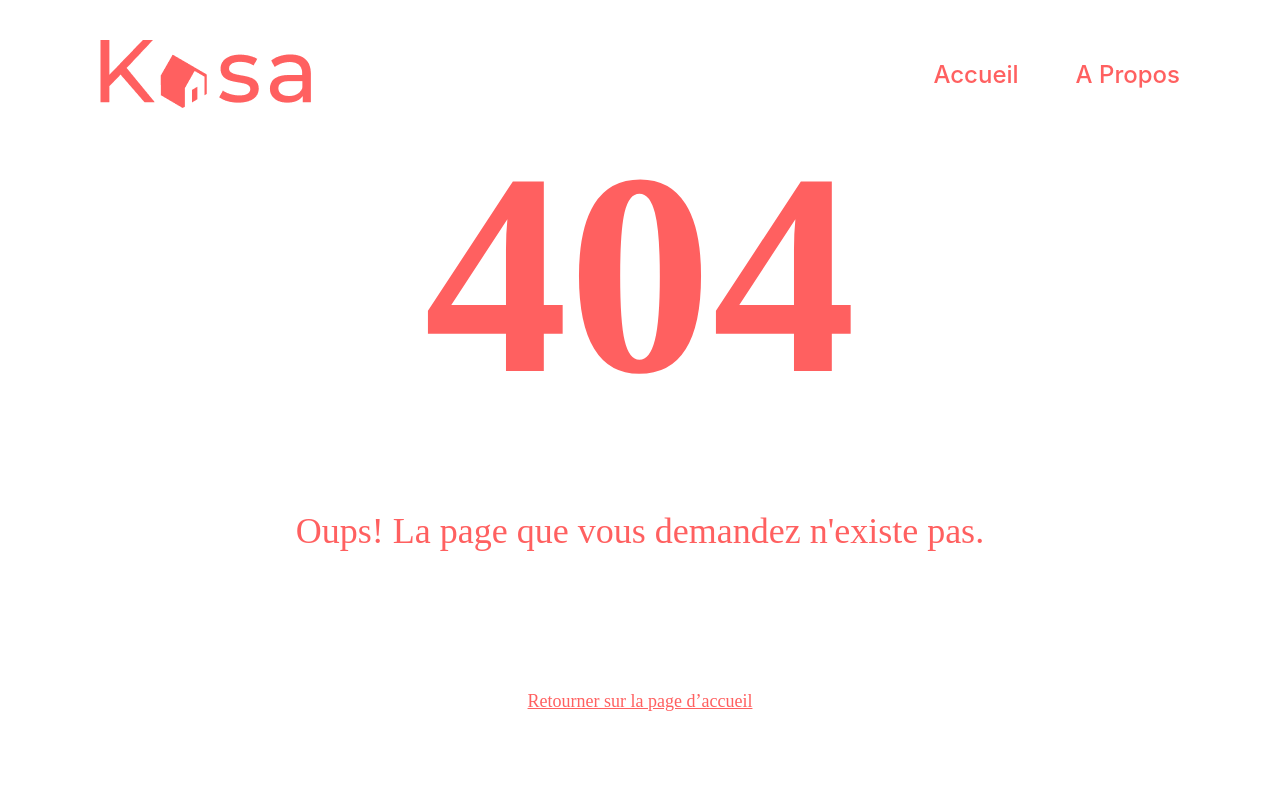
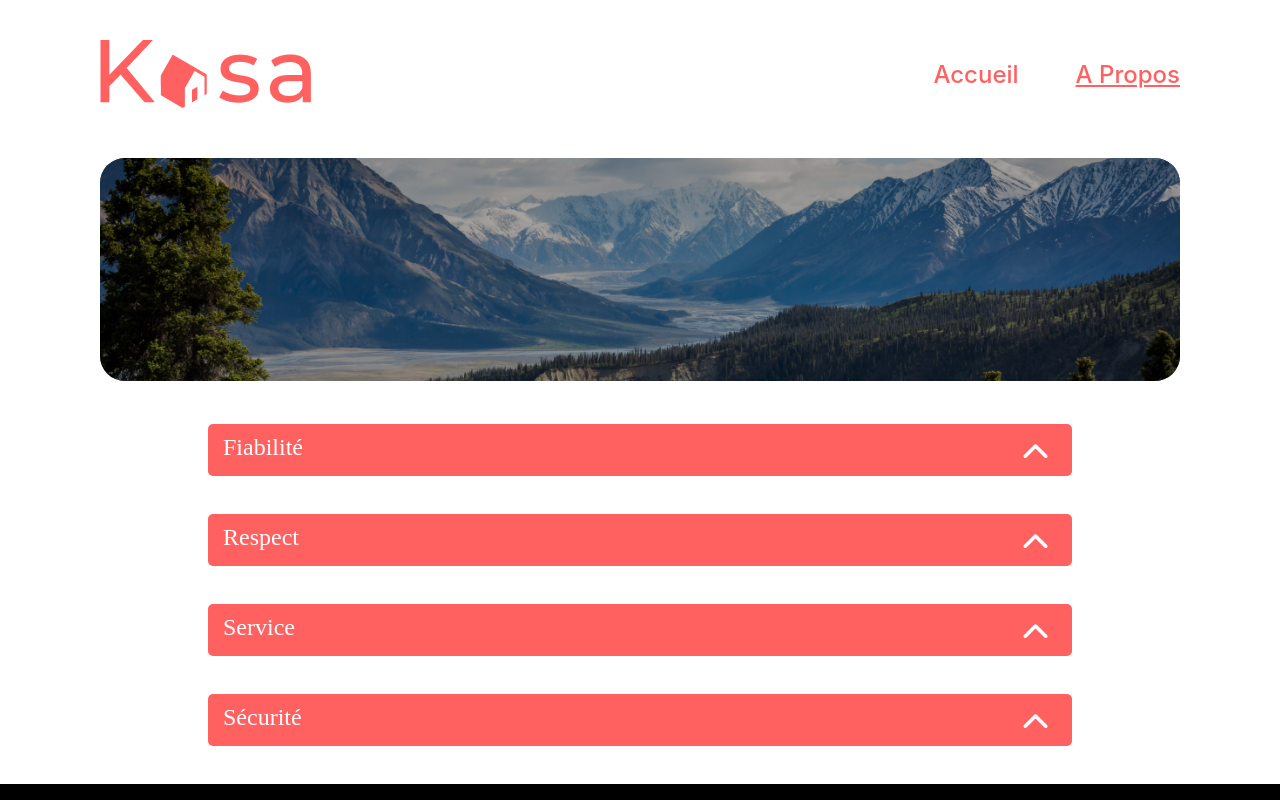
Before and after one commit to Adrien-Cros/P8-Kasa, a React (Create React App) app: page /about in a window 1280 px wide. Before the commit this address had no page. Shown: the top 800 px of the page. Built offline with nearby package versions, Linux system fonts and the light colour scheme.

Commit message:
Ajout d'un componant Collapse, amélioration de l'animation du collapse, rename de la page à propos, modification des redirection

```diff
--- /dev/null
+++ b/src/components/Collapse/Collapse.jsx
@@ -0,0 +1,40 @@
+import { useState } from 'react'
+import '../../styles/collapse.css'
+import arrow from '../../assets/arrow_back_ios-24px 2.png'
+
+function Collapse(props) {
+  const [isCollapseOpen, setCollapseOpen] = useState(false)
+
+  const toggleDropdown = () => {
+    setCollapseOpen(!isCollapseOpen)
+  }
+
+  return (
+    <section>
+      <div className="dropdown-btn">
+        <div className="dropdown-btn-item">
+          <button className="btn-dropdown">
+            {props.aboutTitle}
+            <img
+              onClick={toggleDropdown}
+              className={`arrow ${
+                isCollapseOpen ? 'arrow-active' : 'arrow-deactive'
+              }`}
+              src={arrow}
+              alt="Flèche"
+            />
+          </button>
+          <div
+            className={`dropdown-content ${
+              isCollapseOpen ? 'content-fade-in' : 'content-fade-out'
+            }`}
+          >
+            {props.aboutContent}
+          </div>
+        </div>
+      </div>
+    </section>
+  )
+}
+
+export default Collapse
--- a/src/components/Header/Header.jsx
+++ b/src/components/Header/Header.jsx
@@ -8,7 +8,7 @@ function Header() {
       <img className="logo" src={logo} alt="Logo du site Kasa" />
       <nav className="navbar">
         <NavLink to="/">Accueil</NavLink>
-        <NavLink to="/apropos">A Propos</NavLink>
+        <NavLink to="/about">A Propos</NavLink>
       </nav>
     </header>
   )
--- /dev/null
+++ b/src/data/about-info.json
@@ -0,0 +1,22 @@
+[
+  {
+    "id": 1,
+    "aboutTitle": "Fiabilité",
+    "aboutContent": "Les annonces postées sur Kasa garantissent une fiabilité totale. Les photos sont conformes aux logements, et toutes les informations sont régulièrement vérifiées par nos équipes."
+  },
+  {
+    "id": 2,
+    "aboutTitle": "Respect",
+    "aboutContent": "La bienveillance fait partie des valeurs fondatrices de Kasa. Tout comportement discriminatoire ou de perturbation du voisinage entraînera une exclusion de notre plateforme."
+  },
+  {
+    "id": 3,
+    "aboutTitle": "Service",
+    "aboutContent": "Nos équipes se tiennent à votre disposition pour vous fournir une expérience parfaite. N'hésitez pas à nous contacter si vous avez la moindre question."
+  },
+  {
+    "id": 4,
+    "aboutTitle": "Sécurité",
+    "aboutContent": "La sécurité est la priorité de Kasa. Aussi bien pour nos hôtes que pour les voyageurs, chaque logement correspond aux critères de sécurité établis par nos services. En laissant une note aussi bien à l'hôte qu'au locataire, cela permet à nos équipes de vérifier que les standards sont bien respectés. Nous organisons également des ateliers sur la sécurité domestique pour nos hôtes."
+  }
+]
--- a/src/index.jsx
+++ b/src/index.jsx
@@ -2,7 +2,7 @@ import React from 'react'
 import ReactDOM from 'react-dom'
 import './styles/index.css'
 import Home from './pages/Home/home'
-import Apropos from './pages/apropos'
+import About from './pages/about'
 import Header from './components/Header/Header'
 import Footer from './components//Footer/Footer'
 import Error from './components/Error/Error'
@@ -15,7 +15,7 @@ ReactDOM.render(
       <Header />
       <Routes>
         <Route path="/" element={<Home />} />
-        <Route path="/apropos" element={<Apropos />} />
+        <Route path="/about" element={<About />} />
         <Route path="/fiche-logement/:id" element={<Logement />} />
         <Route path="*" element={<Error />} />
       </Routes>
--- /dev/null
+++ b/src/pages/about.jsx
@@ -0,0 +1,26 @@
+import Collapse from '../components/Collapse/Collapse'
+import aboutInfo from '../data/about-info.json' //fichier contenant les infos de à propos
+import bannerImg from '../assets/kalen-emsley-Bkci_8qcdvQ-unsplash 2.png'
+
+function About() {
+  return (
+    <section>
+      <div className="img-container">
+        <img
+          className="img-banner"
+          src={bannerImg}
+          alt="Paysage avec des montagnes"
+        />
+      </div>
+      {aboutInfo.map((dropdown, id) => (
+        <Collapse
+          key={id}
+          aboutTitle={dropdown.aboutTitle}
+          aboutContent={dropdown.aboutContent}
+        />
+      ))}
+    </section>
+  )
+}
+
+export default About
--- a/src/pages/apropos.jsx
+++ /dev/null
@@ -1,84 +0,0 @@
-import React, { useState } from 'react'
-import '../styles/apropos.css'
-import bannerImg from '../assets/kalen-emsley-Bkci_8qcdvQ-unsplash 2.png'
-import arrow from '../assets/arrow_back_ios-24px 2.png'
-
-function Apropos() {
-  const dropdowns = [
-    {
-      state: useState(false),
-      content:
-        'Les annonces postées sur Kasa garantissent une fiabilité totale. Les photos sont conformes aux logements, et toutes les informations sont régulièrement vérifiées par nos équipes.',
-    },
-    {
-      state: useState(false),
-      content:
-        'La bienveillance fait partie des valeurs fondatrices de Kasa. Tout comportement discriminatoire ou de perturbation du voisinage entraînera une exclusion de notre plateforme.',
-    },
-    {
-      state: useState(false),
-      content:
-        "Nos équipes se tiennent à votre disposition pour vous fournir une expérience parfaite. N'hésitez pas à nous contacter si vous avez la moindre question.",
-    },
-    {
-      state: useState(false),
-      content:
-        "La sécurité est la priorité de Kasa. Aussi bien pour nos hôtes que pour les voyageurs, chaque logement correspond aux critères de sécurité établis par nos services. En laissant une note aussi bien à l'hôte qu'au locataire, cela permet à nos équipes de vérifier que les standards sont bien respectés. Nous organisons également des ateliers sur la sécurité domestique pour nos hôtes.",
-    },
-  ]
-
-  const toggleDropdown = (index) => {
-    const [isOpen, setDropdown] = dropdowns[index].state
-    setDropdown(!isOpen)
-  }
-
-  const toggleArrow = (index) => {
-    toggleDropdown(index)
-    const arrowIcon = document.querySelector(`.arrow-${index}`)
-
-    if (dropdowns[index].state[0] === true) {
-      arrowIcon.classList.remove('arrow-active')
-      arrowIcon.classList.add('arrow-deactive')
-    } else {
-      arrowIcon.classList.remove('arrow-deactive')
-      arrowIcon.classList.add('arrow-active')
-    }
-  }
-
-  return (
-    <section>
-      <div className="img-container">
-        <img
-          className="img-banner"
-          src={bannerImg}
-          alt="Paysage avec des montagnes"
-        />
-      </div>
-      <div className="dropdown-btn">
-        {dropdowns.map((item, index) => (
-          <div className="dropdown-btn-item" key={index}>
-            <button className="btn-dropdown" onClick={() => toggleArrow(index)}>
-              {['Fiabilité', 'Respect', 'Service', 'Sécurité'][index]}
-              <img
-                className={`arrow arrow-${index}`}
-                src={arrow}
-                alt="Flèche"
-              />
-            </button>
-            {item.state[0] && (
-              <div
-                className={`dropdown-content ${
-                  item.state[0] ? 'content-fade-in' : 'content-fade-out'
-                }`}
-              >
-                {item.content}
-              </div>
-            )}
-          </div>
-        ))}
-      </div>
-    </section>
-  )
-}
-
-export default Apropos
--- a/src/pages/fiche-logement.jsx
+++ b/src/pages/fiche-logement.jsx
@@ -1,5 +1,6 @@
+import Logement from '../components/Logement/Logement'
 function FicheLogement() {
-  return <div></div>
+  return <Logement />
 }
 
 export default FicheLogement
--- a/src/styles/apropos.css
+++ b/src/styles/collapse.css
@@ -16,29 +16,30 @@
 }
 @keyframes content-appear {
   0% {
-    height: 0;
-    color: transparent;
+    max-height: 0;
+    opacity: 0;
     padding: 0 0 0 18px;
   }
   100% {
-    color: #ff6060;
-    height: 100%;
+    opacity: 1;
+    max-height: fit-content;
     padding: 27px 27px 19px 18px;
   }
 }
 @keyframes content-desappear {
   0% {
+    opacity: 1;
     color: #ff6060;
-    height: 100%;
+    max-height: fit-content;
     padding: 27px 27px 19px 18px;
   }
   100% {
-    height: 0;
+    opacity: 0;
+    max-height: 0;
     color: transparent;
     padding: 0 0 0 18px;
   }
 }
-/*****************************/
 .dropdown-btn {
   display: flex;
   flex-direction: column;
@@ -94,13 +95,13 @@
   font-style: normal;
   font-weight: 400;
   padding: 0;
-  height: 0;
+  max-height: 0;
 }
 .dropdown-btn-item .content-fade-in {
-  animation: content-appear 0.35s ease-in forwards;
+  animation: content-appear 0.3s ease-in forwards;
 }
 .dropdown-btn-item .content-fade-out {
-  animation: content-desappear 0.35s ease forwards;
+  animation: content-desappear 0.3s ease-out forwards;
 }
 
-/*# sourceMappingURL=apropos.css.map */
+/*# sourceMappingURL=collapse.css.map */
```
Also changed, not shown: src/styles/Sass/collapse.scss (renamed from src/styles/Sass/apropos.scss, +11 -10 lines), 2 other files (tests, documents, lock files or other folders).
